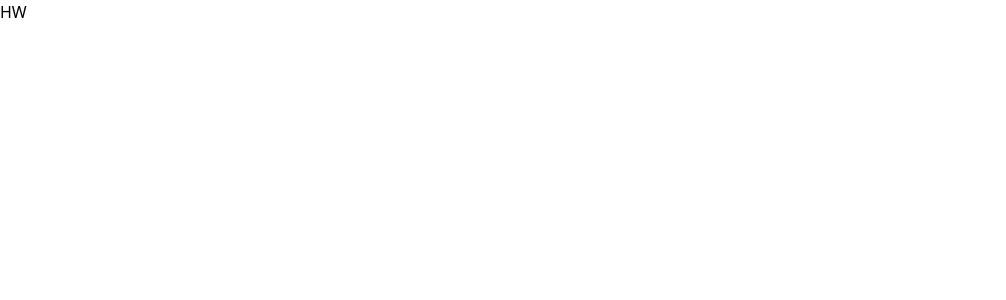
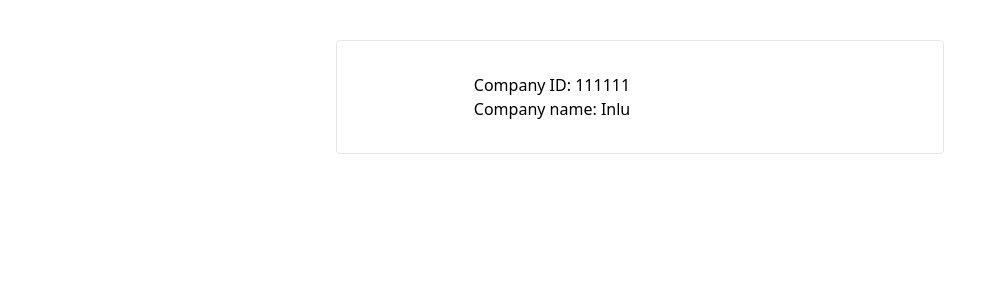
Before and after one commit to katerynananyzniuk/fe_engineer_hometask, a React (Create React App) app: page / in a window 1280 px wide. Shown: the top 300 px of the page, without its empty margins (0-1006 px from the left). Built offline with nearby package versions, Linux system fonts and the light colour scheme.

Commit message:
feat: added Company

```diff
--- a/src/App.tsx
+++ b/src/App.tsx
@@ -1,9 +1,13 @@
 import React from 'react'
+import Company from './components/Company/Company'
+import {companies} from './data/companies'
 
 function App() {
   return (
-    <h1>HW</h1>
-  );
+    <div className='container mx-auto max-w-2xl pt-10'>
+      <Company company={companies[0]}/>
+    </div>
+  )
 }
 
-export default App;
+export default App
--- /dev/null
+++ b/src/components/Company/Company.tsx
@@ -0,0 +1,31 @@
+import axios from "axios"
+import { useEffect, useState } from "react"
+import { ICompany } from "../../models"
+
+interface CompanyProps {
+  company: ICompany
+}
+
+function Company({company}: CompanyProps) {
+  const [companyId, setCompanyId] = useState('')
+  const [companyName, setCompanyName] = useState('')
+
+  return (
+    <div className="border py-8 px-4 mx-8 rounded flex flex-col items-center">
+      <form>
+        <label htmlFor="company_id">Company ID:&nbsp;</label>
+        <input
+          id="company_id"
+          type="text"
+          value={company.id}
+          onChange={event => setCompanyId(event.target.value)}
+        />
+        <div>Company name:&nbsp;
+          {company.name}
+        </div>
+      </form>
+    </div>
+  )
+}
+
+export default Company
--- /dev/null
+++ b/src/data/companies.tsx
@@ -0,0 +1,8 @@
+import {ICompany} from '../models'
+
+export const companies: ICompany[] = [
+  {
+    id: '111111',
+    name: 'Inlu'
+  }
+]
--- /dev/null
+++ b/src/models.tsx
@@ -0,0 +1,4 @@
+export interface ICompany{
+  id: string,
+  name: string
+}
```
